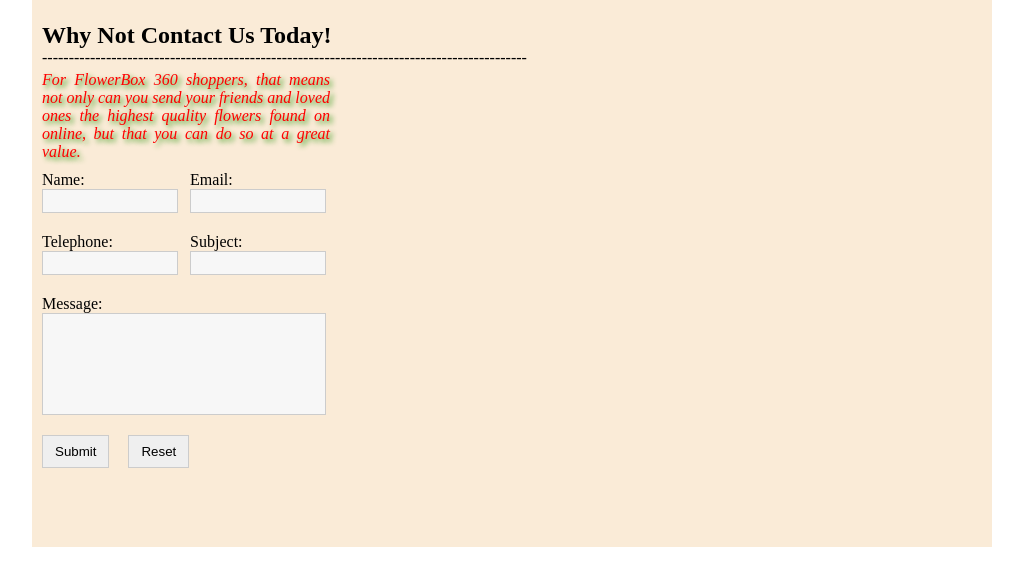
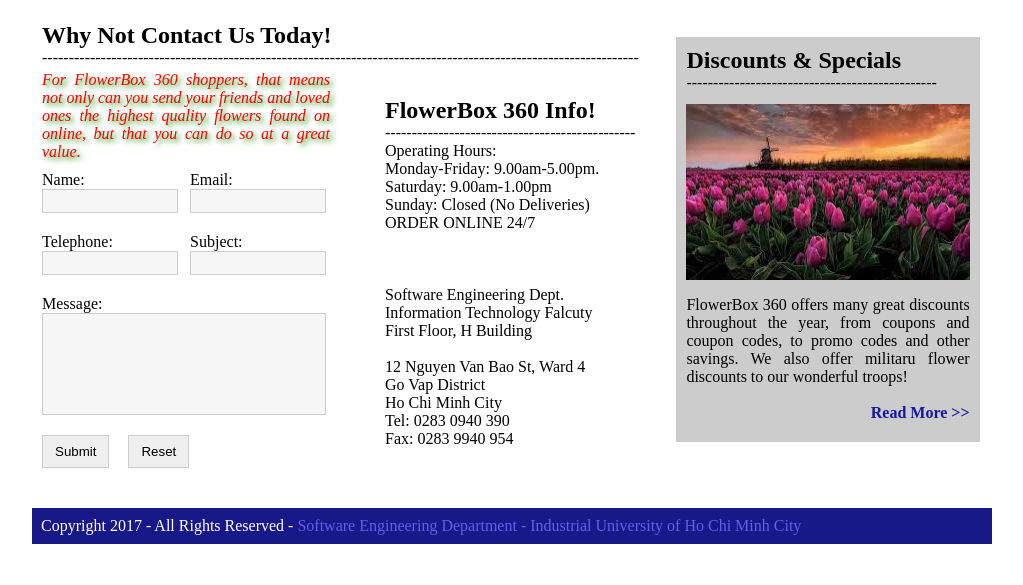
Before and after one commit to TrunderHunter/hk2_htcnweb_tuan1, a plain HTML site: page BtTH_DeThamKhao3/index.html in a window 1280 px wide. Shown: the part 153-738 px from the top of the page, without its empty margins (128-1151 px from the left). Drawn offline with Linux system fonts and the light colour scheme.

Commit message:
complete De Tham Khao 3

```diff
--- a/BtTH_DeThamKhao3/css/style.css
+++ b/BtTH_DeThamKhao3/css/style.css
@@ -4,9 +4,8 @@
 }
 
 #wrapper{
-    height: 700px;
+    height: auto;
     width: 960px;
-    background-color: antiquewhite;
 }
 
 header{
@@ -84,6 +83,7 @@
 
 #container{
     position: relative;
+        padding-bottom: 60px;
 }
 
 .cntContact{
@@ -149,10 +149,51 @@
     margin-left: 15px;
 }
 
-.btnSubmit{
-
+#container .centerContent{
+    display: inline-block;
+    margin-top: 100px;
+    margin-left: 353px;
 }
 
-.btnReset{
+.eastContent{
+    display: inline-block;
+    width: 29.5%;
+    margin-left: 41px;
+    margin-top: 40px;
+    position: absolute;
+    padding: 10px;
+    background-color: #ccc;
+}
 
+.eastImg{
+    width: 100%;
+    margin: 12px 0px;
 }
+
+.txtEast{
+        text-align: justify;
+}
+
+.readMore{
+    float: right;
+    text-decoration: none;
+    font-weight: bolder;
+    margin-top: 18px;
+    margin-bottom: 10px;
+    color: #1317a2;
+}
+
+footer{
+    height: 36px;
+    background-color: #181889;
+}
+
+.txtFooter{
+    color: #fff;
+    padding: 9px 9px;
+}
+
+.linkFooter{
+    text-decoration: none;
+    color: #6060eb;
+}
--- a/BtTH_DeThamKhao3/index.html
+++ b/BtTH_DeThamKhao3/index.html
@@ -26,9 +26,10 @@
             </ul>
         </header>
         <div id="container">
+            <!-- West Content -->
             <div class="prnHeading">
                 <h2 class="cntHeading">Why Not Contact Us Today!</h2>
-                <p class="subHeading">-------------------------------------------------------------------------------------------</p>
+                <p class="subHeading">----------------------------------------------------------------------------------------------------------------</p>
             </div>
             <div class="cntContact">
                 <p class="txtIntroduce">For FlowerBox 360 shoppers, that means not only can you send your friends and loved ones the highest quality flowers found on online, but that you can do so at a great value.</p>
@@ -59,9 +60,49 @@
                     <button class="btnReset">Reset</button>
                 </div>
             </div>
+            <!-- End West Content -->
+
+            <!-- Begin Center Content -->
+            <div class="centerContent">
+                    <h2 class="centerHeading">FlowerBox 360 Info!</h2>
+                    <p class="subCenterHeading">-----------------------------------------------</p>
+                    <p class="txtCenter">Operating Hours: <br>
+                        Monday-Friday: 9.00am-5.00pm. <br>
+                        Saturday: 9.00am-1.00pm <br>
+                        Sunday: Closed (No Deliveries) <br>
+                        ORDER ONLINE 24/7
+                        <br><br><br><br>
+                        Software Engineering Dept. <br>
+                        Information Technology Falcuty <br>
+                        First Floor, H Building <br><br>
+                        12 Nguyen Van Bao St, Ward 4 <br>
+                        Go Vap District <br>
+                        Ho Chi Minh City <br>
+                        Tel: 0283 0940 390 <br>
+                        Fax: 0283 9940 954
+                    </p>
+            </div>
+            <!-- End Center Content -->
+
+            <!-- Begin East Content -->
+            <div class="eastContent">
+                <h2 class="eastHeading">Discounts & Specials</h2>
+                <p class="subeastHeading">-----------------------------------------------</p>
+                <img src="./img/hinhHoa.jpg" alt="Hình Hoa" class="eastImg">
+                <p class="txtEast">
+                    FlowerBox 360 offers many great
+                    discounts throughout the year, from
+                    coupons and coupon codes, to promo
+                    codes and other savings. We also
+                    offer militaru flower discounts to our
+                    wonderful troops!
+                </p>
+                <a href="#" class="readMore">Read More >></a>
+            </div>
+            <!-- End East Content -->
         </div>
         <footer>
-
+            <div class="txtFooter">Copyright 2017 - All Rights Reserved - <a href="https://iuh.edu.vn/" class="linkFooter">Software Engineering Department - Industrial University of Ho Chi Minh City</a></div>
         </footer>
     </div>
 </body>
```
Also changed, not shown: BtTH_DeThamKhao3/img/hinhHoa.jpg (added).
